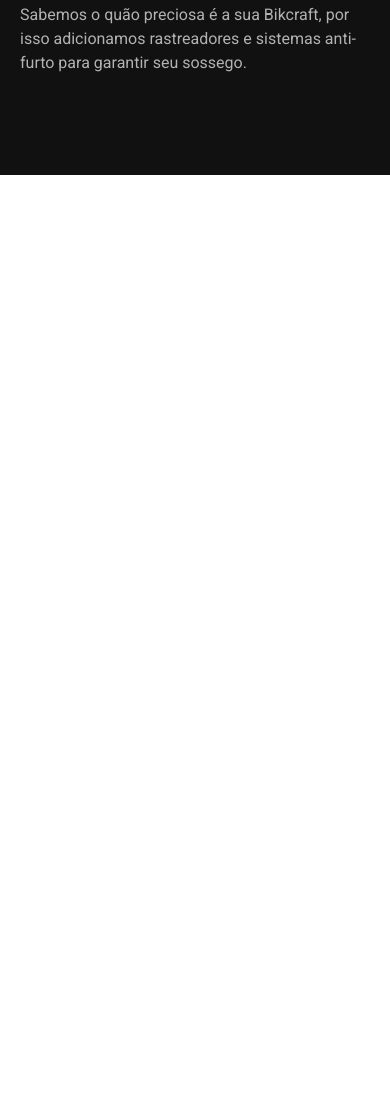
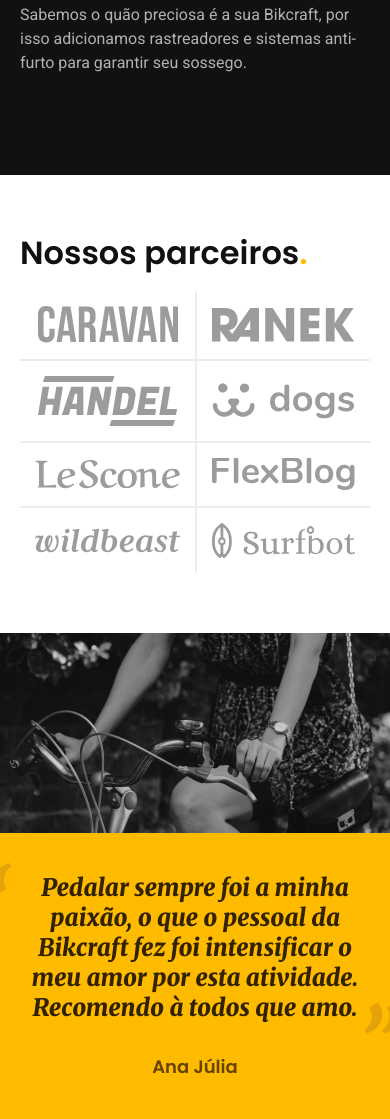
Before and after one commit to WilliamLealDev/bikcraft, a plain HTML site: page index.html in a window 390 px wide. Shown: the part 2210-3329 px from the top of the page. Before the commit the page ends 2385 px from the top, so only its background shows below. Drawn offline with Linux system fonts and the light colour scheme.

Commit message:
subir conteudo

```diff
--- a/css/global/global.css
+++ b/css/global/global.css
@@ -9,7 +9,8 @@
 h2,
 h3,
 h4,
-p {
+p,
+blockquote {
   margin: 0px;
 }
 
--- /dev/null
+++ b/css/home/depoimento.css
@@ -0,0 +1,60 @@
+.depoimento {
+  display: grid;
+  grid-template-columns: 1fr 1fr;
+  background-color: var(--cor-p1);
+  overflow: hidden;
+}
+
+.depoimento img {
+  border-radius: 0px;
+  width: 100%;
+  height: 100%;
+  object-fit: cover;
+}
+
+.depoimento-conteudo {
+  padding: 40px 40px 80px 80px;
+  align-self: end;
+}
+
+.depoimento p {
+  max-width: 32ch;
+  font-family: Merriweather, serif;
+  font-style: italic;
+  font-weight: 900;
+  margin-bottom: 32px;
+  position: relative;
+}
+
+.depoimento p::before,
+.depoimento p::after {
+  font-size: 5rem;
+  color: var(--cor-p2);
+  position: absolute;
+}
+
+.depoimento p::before {
+  content: "“";
+  left: -50px;
+  top: -20px;
+}
+
+.depoimento p::after {
+  content: "”";
+}
+
+@media (max-width: 800px) {
+  .depoimento {
+    grid-template-columns: 1fr;
+    text-align: center;
+  }
+
+  .depoimento img {
+    max-height: 200px;
+  }
+
+  .depoimento-conteudo {
+    padding: 40px 20px;
+    justify-self: ce;
+  }
+}
--- /dev/null
+++ b/css/home/parceiros.css
@@ -0,0 +1,62 @@
+.parceiros {
+  padding-top: 60px;
+  padding-bottom: 120px;
+}
+
+.parceiros h2 {
+  margin-bottom: 60px;
+}
+
+.parceiros ul {
+  padding: 0 20px;
+  max-width: 1400px;
+  display: grid;
+  grid-template-columns: repeat(4, 1fr);
+  margin: 0 auto;
+}
+
+.parceiros li {
+  padding: 32px;
+  display: flex;
+  border-left: 2px solid var(--cor-2);
+}
+
+.parceiros img {
+  margin: auto;
+}
+
+.parceiros li:first-child,
+li:nth-child(5) {
+  border-left: none;
+}
+
+.parceiros li:nth-child(n + 5) {
+  border-top: 2px solid var(--cor-2);
+}
+
+@media (max-width: 800px) {
+  .parceiros {
+    padding-bottom: 60px;
+  }
+
+  .parceiros h2 {
+    margin-bottom: 20px;
+  }
+
+  .parceiros ul {
+    grid-template-columns: repeat(2, 1fr);
+  }
+
+  .parceiros li:first-child,
+  li:nth-child(odd) {
+    border-left: none;
+  }
+
+  .parceiros li:nth-child(n + 3) {
+    border-top: 2px solid var(--cor-2);
+  }
+
+  .parceiros li {
+    padding: 15px;
+  }
+}
--- a/css/style.css
+++ b/css/style.css
@@ -10,6 +10,8 @@
 /* Home */
 @import "./home/introducao.css";
 @import "./home/tecnologia.css";
+@import "./home/parceiros.css";
+@import "./home/depoimento.css";
 
 /* Bicicletas */
 
--- a/index.html
+++ b/index.html
@@ -10,6 +10,10 @@
   <link rel="preconnect" href="https://fonts.googleapis.com">
   <link rel="preconnect" href="https://fonts.gstatic.com" crossorigin>
   <link href="https://fonts.googleapis.com/css2?family=Fira+Sans:wght@400;700&family=Poppins:wght@400;600&family=Roboto:wght@400;500&display=swap" rel="stylesheet">
+  <link rel="preconnect" href="https://fonts.googleapis.com">
+  <link rel="preconnect" href="https://fonts.gstatic.com" crossorigin>
+  <link href="https://fonts.googleapis.com/css2?family=Fira+Sans:wght@400;700&family=Merriweather:ital,wght@1,900&family=Poppins:wght@400;600&family=Roboto:wght@400;500&display=swap" rel="stylesheet">
+
 </head>
 
 <body>
@@ -93,6 +97,46 @@
 
   </article>
 
+  <section class="parceiros" aria-label="Nossos parceiros">
+    <h2 class="container font-1-xxl">Nossos parceiros<span class="cor-p1">.</span></h2>
+    <ul>
+      <li><img src="./img/parceiros/caravan.svg" alt="caravan"></li>
+      <li><img src="./img/parceiros/ranek.svg" alt="ranek"></li>
+      <li>
+        <img src="./img/parceiros/handel.svg" alt="handel">
+      </li>
+      <li>
+        <img src="./img/parceiros/dogs.svg" alt="dogs">
+      </li>
+      <li>
+        <img src="./img/parceiros/lescone.svg" alt="lescone">
+      </li>
+      <li>
+        <img src="./img/parceiros/flexblog.svg" alt="flexblog">
+      </li>
+      <li>
+        <img src="./img/parceiros/wildbeast.svg" alt="wildbeast">
+      </li>
+      <li>
+        <img src="./img/parceiros/surfbot.svg" alt="surfbot">
+      </li>
+    </ul>
+  </section>
+  <section class="depoimento" aria-label="depoimento">
+    <div>
+      <img src="./img/fotos/depoimento.jpg" alt="Pessoa andando de bicicleta">
+    </div>
+    <div class="depoimento-conteudo">
+      <blockquote class="font-1-xl cor-p5">
+        <p>
+          Pedalar sempre foi a minha paixão, o que o pessoal da Bikcraft fez foi intensificar o meu amor por esta atividade. Recomendo à todos que amo.
+        </p>
+      </blockquote>
+      <span class="font-1-m-b cor-p4">Ana Júlia</span>
+    </div>
+  </section>
+
+
 </body>
 
 </html>
```
